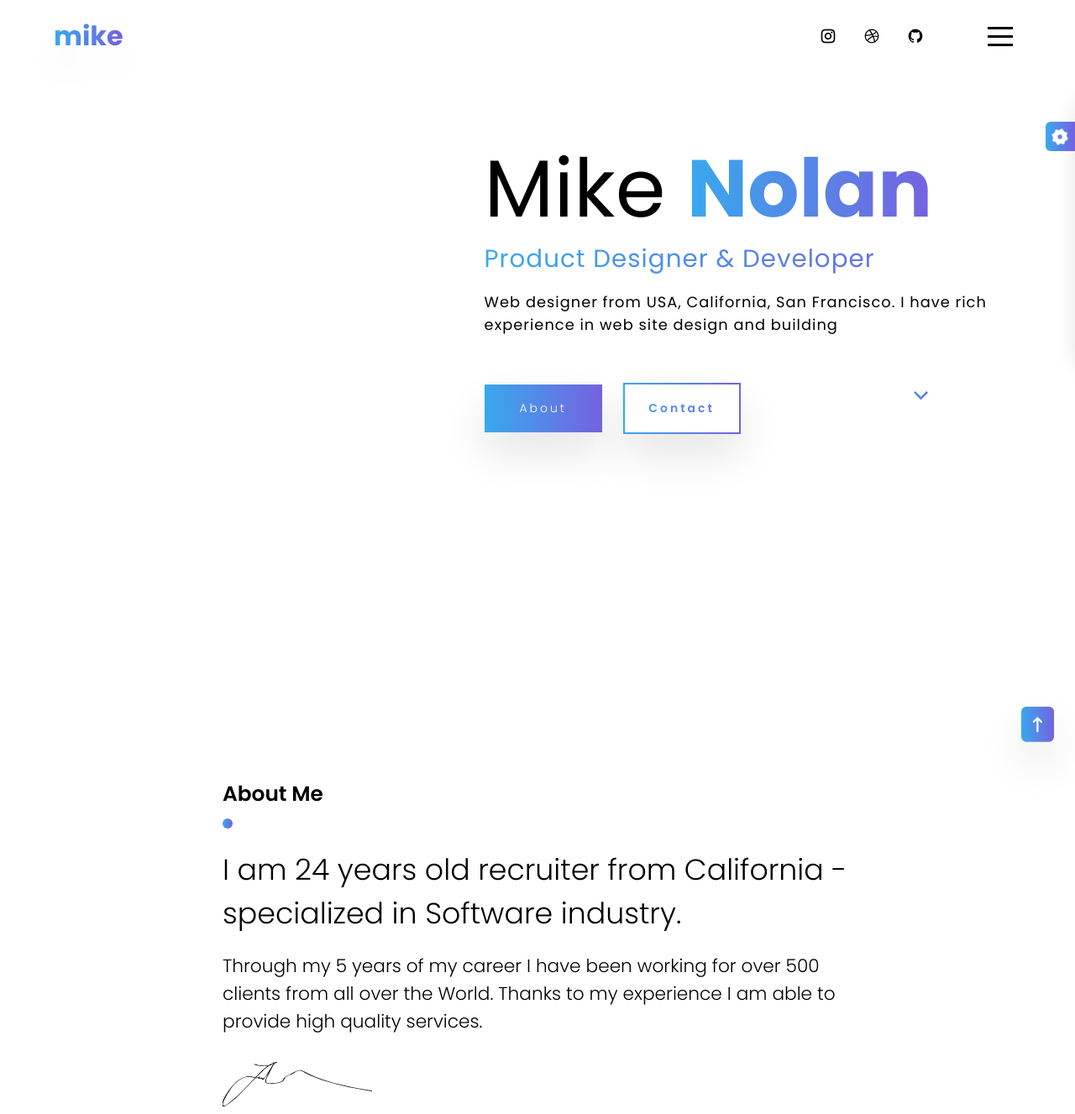
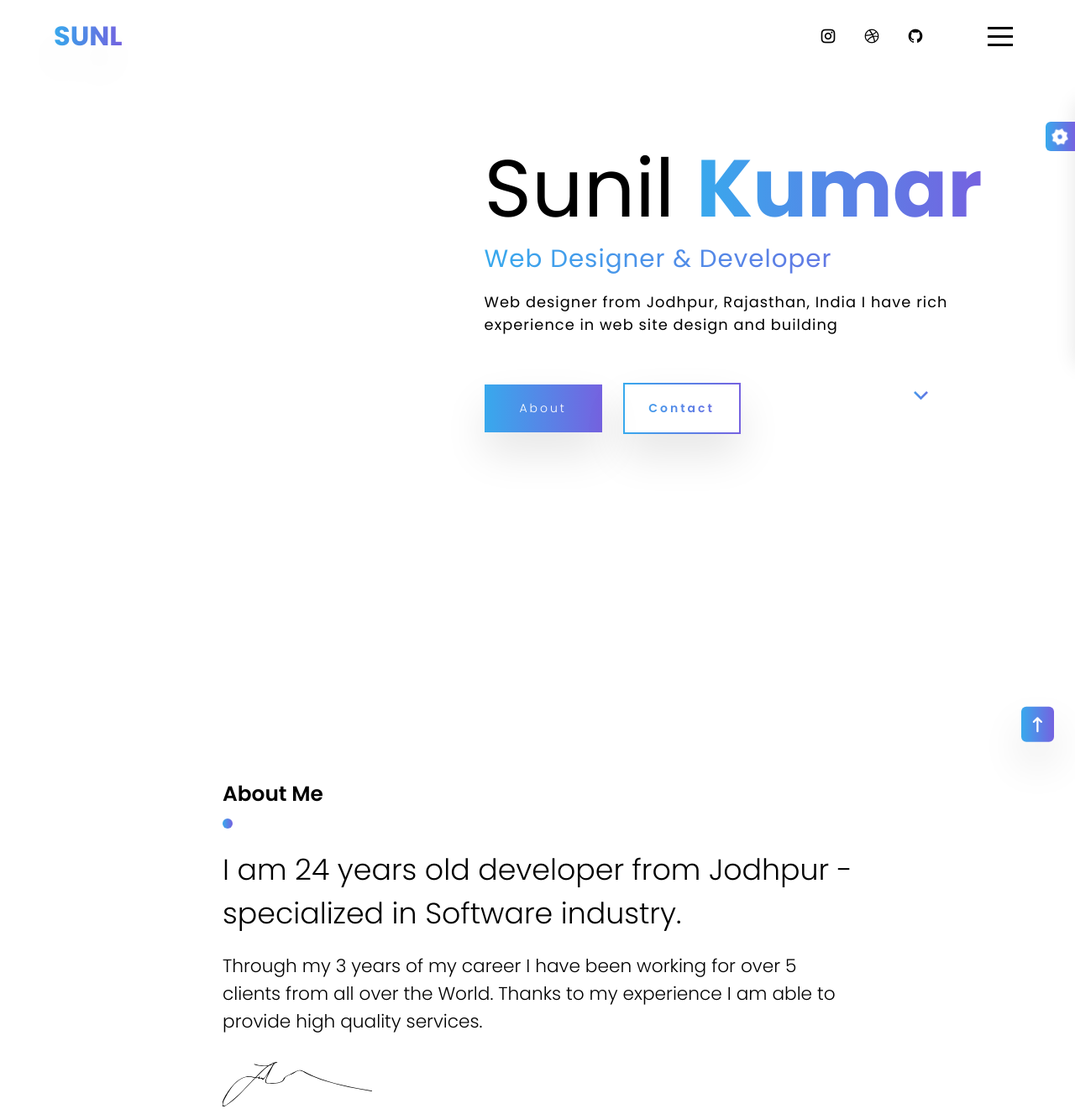
Before and after one commit to sunilkumaroffficial/mdportfoliolive, a plain HTML site: page index.html in a window 1280 px wide. Shown: the top 1327 px of the page at 84% size. Drawn offline with nearby package versions, Linux system fonts and the light colour scheme.

Commit message:
Update index.html

```diff
--- a/index.html
+++ b/index.html
@@ -56,7 +56,7 @@
     <nav class="navbar" id="navbar">
         <div class="container">
             <div class="nav_brand">
-                <a href="#home">mike</a>
+                <a href="#home">SUNL</a>
             </div>
 
             <div class="navRight">
@@ -90,11 +90,11 @@
             <div class="container">
                 <div class="content" id="home_content">
                     <h1 class="title">
-                        <span class="titleLight">Mike </span>
-                        <span class="titleBold">Nolan</span>
+                        <span class="titleLight">Sunil </span>
+                        <span class="titleBold">Kumar</span>
                     </h1>
-                    <p class="proff">Product Designer & Developer</p>
-                    <p class="text homeText">Web designer from USA, California, San Francisco. I have rich experience in web site
+                    <p class="proff">Web Designer & Developer</p>
+                    <p class="text homeText">Web designer from Jodhpur, Rajasthan, India I have rich experience in web site
                         design and building</p>
 
                     <div class="btns">
@@ -113,8 +113,8 @@
             <div class="container">
                 <div class="info">
                     <h1 class="title aboutTitle">About Me</h1>
-                    <p class="text_lg">I am 24 years old recruiter from California - specialized in Software industry.</p>
-                    <p class="text aboutText">Through my 5 years of my career I have been working for over 500 clients from all over the
+                    <p class="text_lg">I am 24 years old developer from Jodhpur - specialized in Software industry.</p>
+                    <p class="text aboutText">Through my 3 years of my career I have been working for over 5 clients from all over the
                         World. Thanks to my experience I am able to provide high quality services.</p>
                     <div class="sign">
                         <svg version="1.1" id="Warstwa_1" xmlns="http://www.w3.org/2000/svg"
@@ -168,12 +168,12 @@
 
             <div class="container">
                 <div class="experience">
-                    <h1 class="exp_title">7+</h1>
+                    <h1 class="exp_title">3+</h1>
                     <p class="exp_text">Years <br> Experience Working</p>
                 </div>
 
                 <div class="content">
-                    <h1 class="title">Product Designer & Developer, Specialized in <br> UI/UX, and digital designs.</h1>
+                    <h1 class="title">Web Designer & Developer, Specialized in <br> UI/UX, PHP, React JS, Node Js.</h1>
                     <div class="card_container">
                         <div class="card_row">
                             <div class="card about_card">
@@ -347,7 +347,7 @@
     <footer>
         <div class="container">
             <a class="brand footer_brand">
-                mckl
+                sunl
             </a>
 
             <ul class="social_contact">
@@ -359,7 +359,7 @@
             </ul>
 
             <p class="copyright_msg">
-                Copyright © 2022. Template has been designed by <a href="#">@winterfellcoder</a>
+                Copyright © 2022. Template has been designed by <a href="#">@sunilkumarofficial</a>
             </p>
         </div>
     </footer>
```
